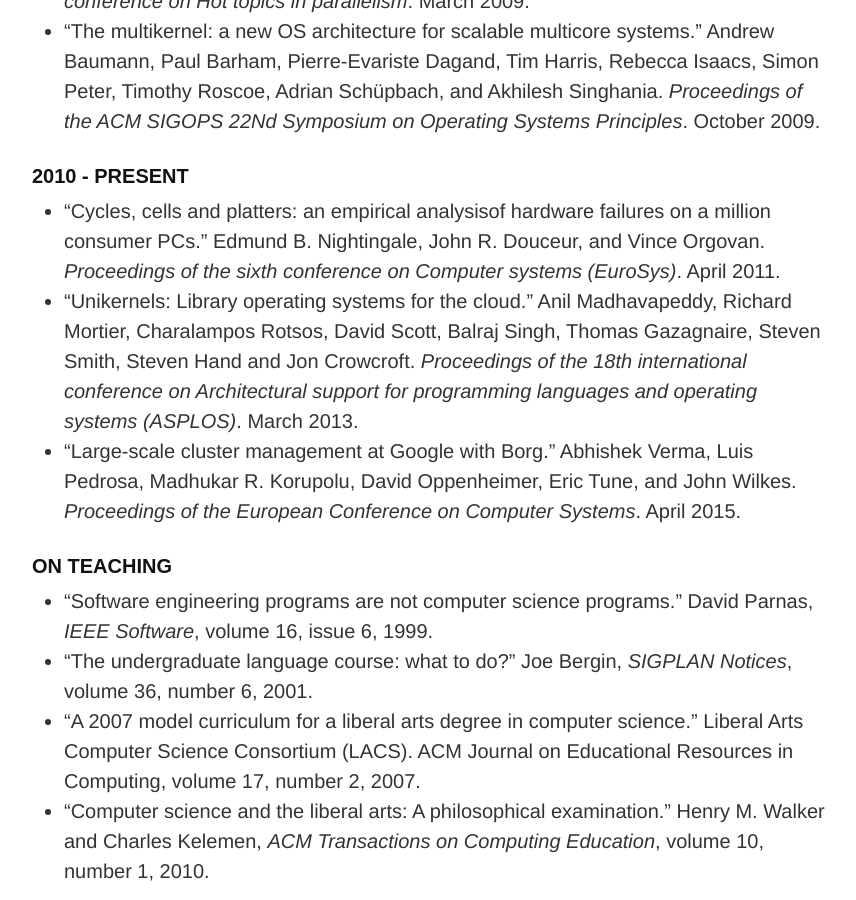
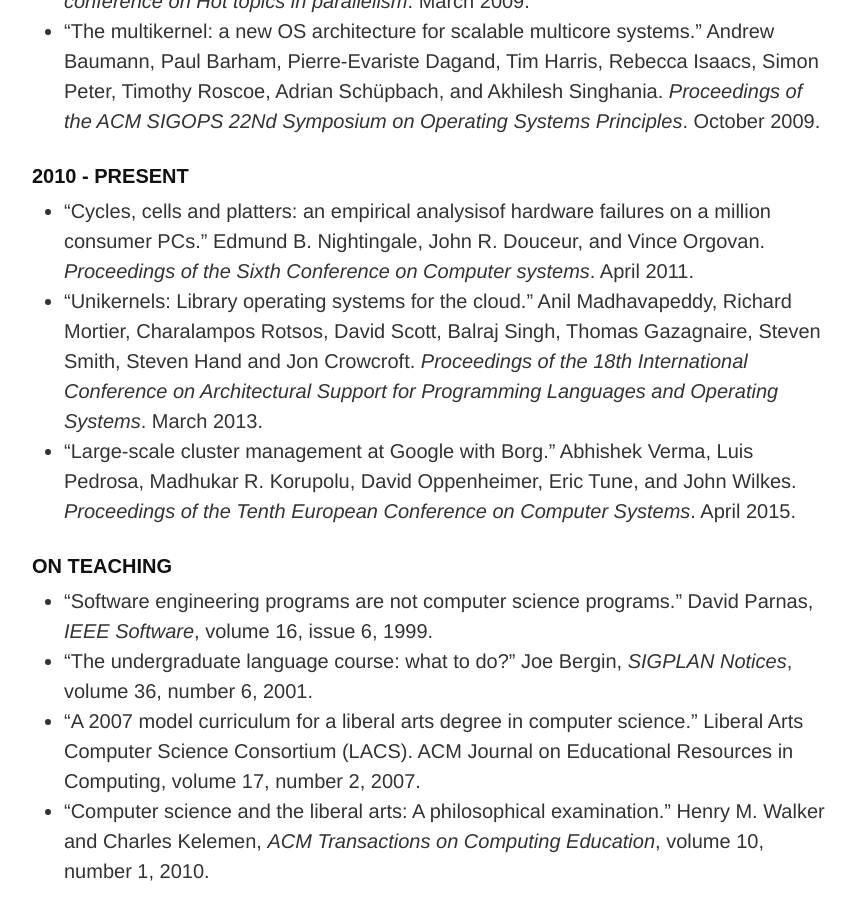
Before and after one commit to mspiegel/mspiegel.github.com, a Jekyll site: the page built from cannon.md, in a window 1280 px wide and 900 px high, scrolled down 6114 px. Shown: the whole window, without its empty margins (206-1062 px from the left). Built offline with Jekyll 4.4.1, drawn with Linux system fonts in a browser that asks for light colours.

Commit message:
Update cannon.md
cleanup citations.

```diff
--- a/cannon.md
+++ b/cannon.md
@@ -112,9 +112,9 @@ Suggestions, criticisms, or comments are always appreciated.
 * "The multikernel: a new OS architecture for scalable multicore systems." Andrew Baumann, Paul Barham, Pierre-Evariste Dagand, Tim Harris, Rebecca Isaacs, Simon Peter, Timothy Roscoe, Adrian Schüpbach, and Akhilesh Singhania. _Proceedings of the ACM SIGOPS 22Nd Symposium on Operating Systems Principles_. October 2009.
 
 ### 2010 - present
-* "Cycles, cells and platters: an empirical analysisof hardware failures on a million consumer PCs." Edmund B. Nightingale, John R. Douceur, and Vince Orgovan. _Proceedings of the sixth conference on Computer systems (EuroSys)_. April 2011.
-* "Unikernels: Library operating systems for the cloud." Anil Madhavapeddy, Richard Mortier, Charalampos Rotsos, David Scott, Balraj Singh, Thomas Gazagnaire, Steven Smith, Steven Hand and Jon Crowcroft. _Proceedings of the 18th international conference on Architectural support for programming languages and operating systems (ASPLOS)_. March 2013.
-* "Large-scale cluster management at Google with Borg." Abhishek Verma, Luis Pedrosa, Madhukar R. Korupolu, David Oppenheimer, Eric Tune, and John Wilkes. _Proceedings of the European Conference on Computer Systems_. April 2015.
+* "Cycles, cells and platters: an empirical analysisof hardware failures on a million consumer PCs." Edmund B. Nightingale, John R. Douceur, and Vince Orgovan. _Proceedings of the Sixth Conference on Computer systems_. April 2011.
+* "Unikernels: Library operating systems for the cloud." Anil Madhavapeddy, Richard Mortier, Charalampos Rotsos, David Scott, Balraj Singh, Thomas Gazagnaire, Steven Smith, Steven Hand and Jon Crowcroft. _Proceedings of the 18th International Conference on Architectural Support for Programming Languages and Operating Systems_. March 2013.
+* "Large-scale cluster management at Google with Borg." Abhishek Verma, Luis Pedrosa, Madhukar R. Korupolu, David Oppenheimer, Eric Tune, and John Wilkes. _Proceedings of the Tenth European Conference on Computer Systems_. April 2015.
 
 ### On Teaching
 
```
